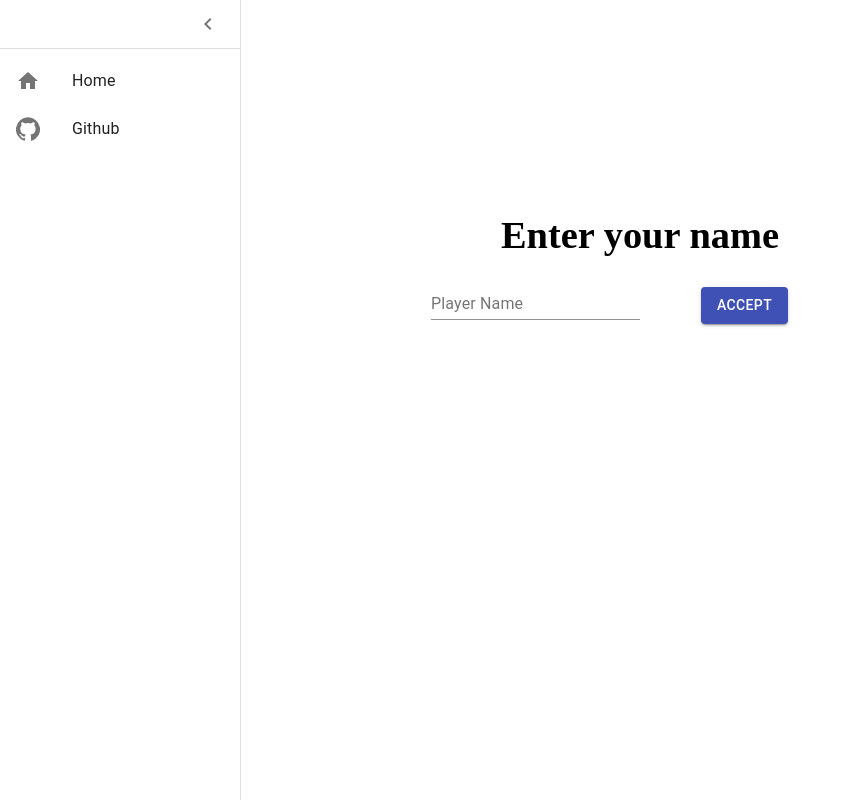
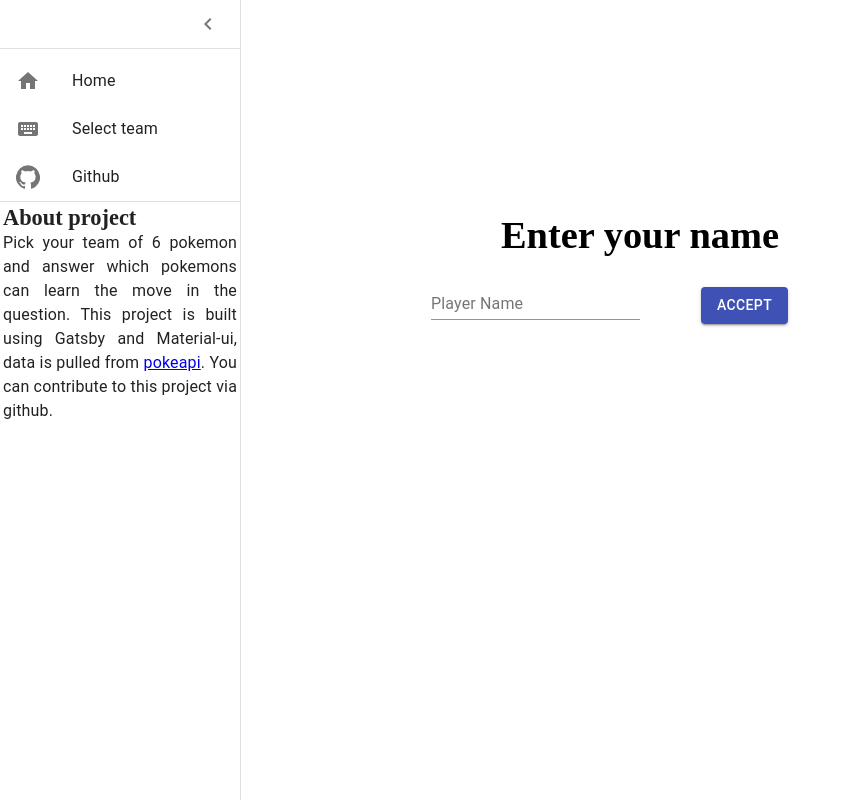
Before and after one commit to khiem2794/pokemon-quiz, a Gatsby site: page / in a window 1280 px wide. Both pictures are taken after a click on the button "open drawer". Shown: the whole page, without its empty margins (0-852 px from the left). Built offline with nearby package versions, Linux system fonts and the light colour scheme; Gatsby itself is replaced by a stand-in of ours.

Commit message:
add project about, change readme

```diff
--- a/src/components/appbar.js
+++ b/src/components/appbar.js
@@ -14,7 +14,8 @@ import ListItemIcon from "@material-ui/core/ListItemIcon"
 import ListItemText from "@material-ui/core/ListItemText"
 import HomeIcon from "@material-ui/icons/Home"
 import GitHubIcon from "@material-ui/icons/GitHub"
-import { ClickAwayListener } from "@material-ui/core"
+import KeyboardIcon from "@material-ui/icons/Keyboard"
+import { ClickAwayListener, Typography } from "@material-ui/core"
 
 const drawerWidth = 240
 
@@ -91,6 +92,12 @@ const Appbar = () => {
               </ListItemIcon>
               <ListItemText primary="Home" />
             </ListItem>
+            <ListItem button onClick={e => navigate("/select-team")}>
+              <ListItemIcon>
+                <KeyboardIcon />
+              </ListItemIcon>
+              <ListItemText primary="Select team" />
+            </ListItem>
             <ListItem
               button
               onClick={e =>
@@ -102,6 +109,20 @@ const Appbar = () => {
               </ListItemIcon>
               <ListItemText primary="Github" />
             </ListItem>
+            <Divider />
+
+            <main style={{ textAlign: "justify", padding: 3 }}>
+              <Typography variant="h5">About project</Typography>
+              <Typography paragraph>
+                Pick your team of 6 pokemon and answer which pokemons can learn
+                the move in the question. This project is built using Gatsby and
+                Material-ui, data is pulled from{" "}
+                <a href="http://pokeapi.co" target="_blank" rel="noreferrer">
+                  pokeapi
+                </a>
+                . You can contribute to this project via github.
+              </Typography>
+            </main>
           </List>
         </Drawer>
       </div>
--- a/src/pages/index.js
+++ b/src/pages/index.js
@@ -1,5 +1,5 @@
 import React, { useContext, useEffect } from "react"
-import { navigate, graphql } from "gatsby"
+import { navigate } from "gatsby"
 
 import Layout from "../components/layout"
 import SEO from "../components/seo"
```
Also changed, not shown: README.md.
